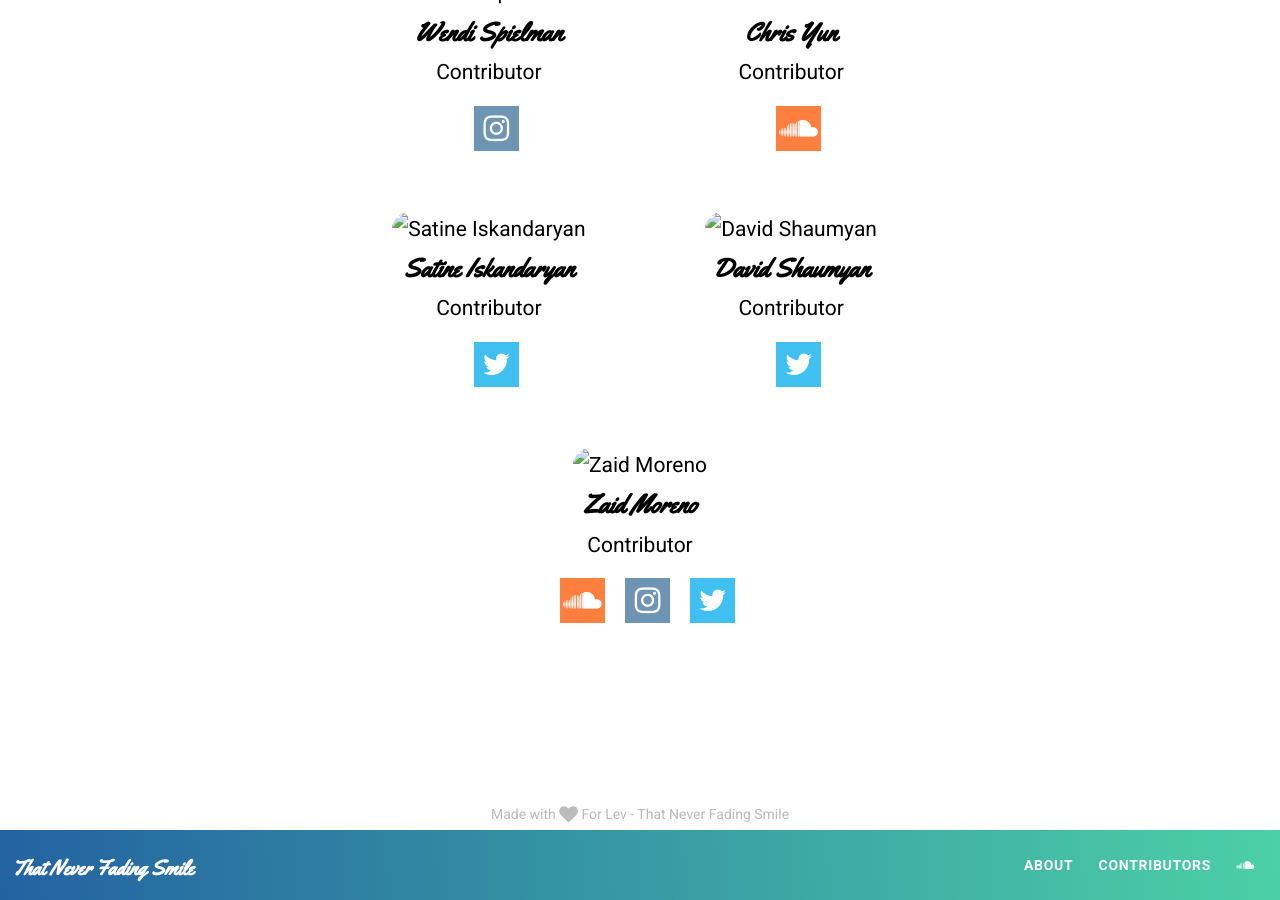
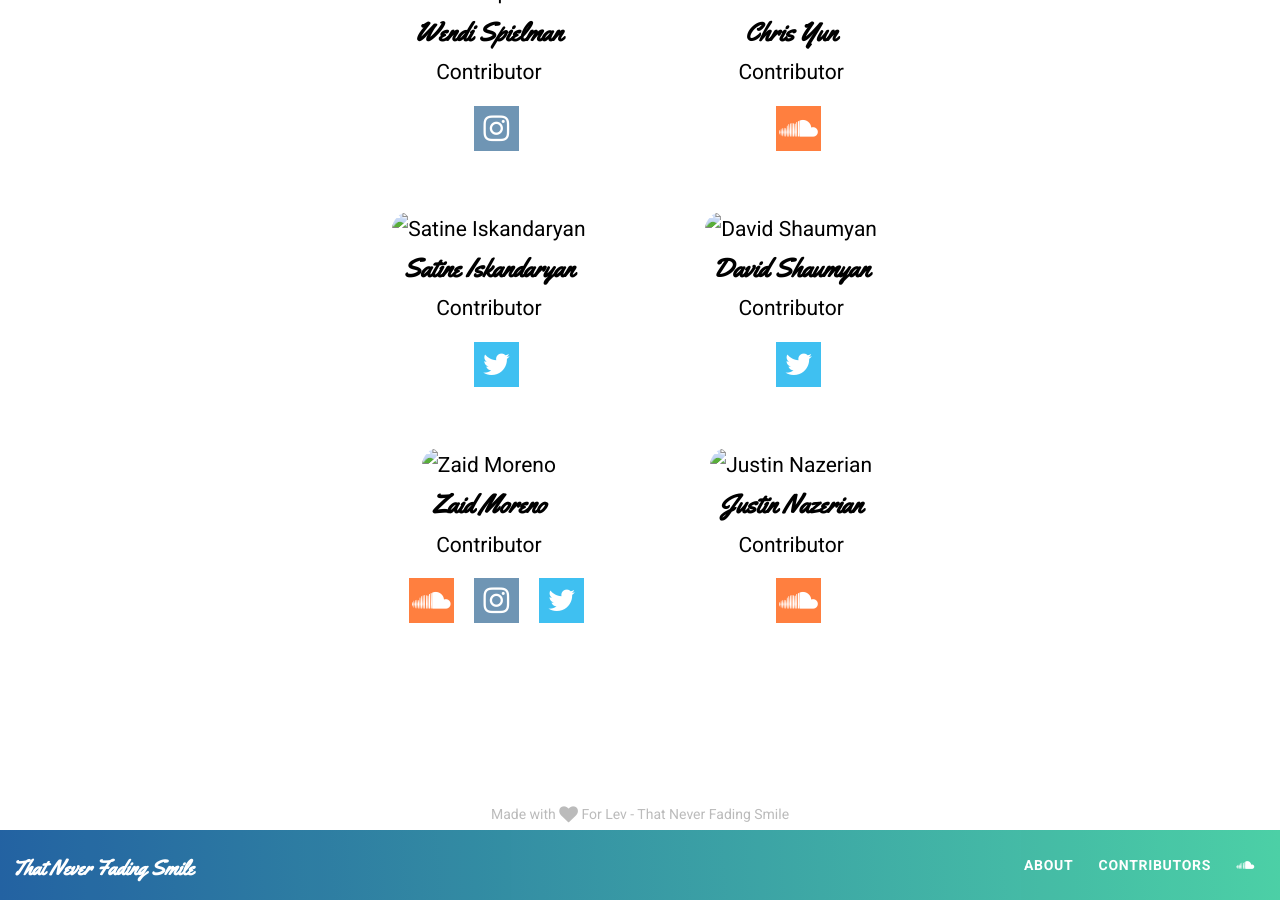
Before and after one commit to balzohrd/flapjack, a Jekyll site: the page built from contributors.md, in a window 1280 px wide and 900 px high, scrolled down 1488 px. Built offline with Jekyll 4.4.1, drawn with Linux system fonts in a browser that asks for light colours; nearby versions of some CDN libraries; comment, search, counter and statistics services are not loaded.

```diff
--- a/_posts/2015-12-09-volume-twenty.markdown
+++ b/_posts/2015-12-09-volume-twenty.markdown
@@ -4,7 +4,7 @@
 date:   2015-12-09 12:49:24
 author: Zaid Moreno
 description: "Curated By: Zaid Moreno"
-categories: Volume Nineteen
-excerpt: "Volume nineteen curated by Zaid Moreno That Never Fading Smile, Want to hear more great music? Check back every Wednesday"
+categories: Volume Twenty
+excerpt: "Volume Twenty curated by Zaid Moreno That Never Fading Smile, Want to hear more great music? Check back every Wednesday"
 ---
 <iframe width="100%" height="450" scrolling="no" frameborder="no" src="https://w.soundcloud.com/player/?url=https%3A//api.soundcloud.com/playlists/173705131%3Fsecret_token%3Ds-JQfpO&amp;auto_play=false&amp;hide_related=true&amp;show_comments=false&amp;show_user=true&amp;show_reposts=false&amp;visual=true"></iframe>
--- a/contributors.md
+++ b/contributors.md
@@ -106,6 +106,14 @@
     google_plus_link:
     instagram_username: zaidmoreno
     site_link:
+  - name: Justin Nazerian
+    image_path: assets/images/justin_n.jpg
+    position: Contributor
+    soundcloud: juniorpersian
+    twitter_username:
+    google_plus_link:
+    instagram_username:
+    site_link:
 
 ---
 That Never Fading Smile is a collaboration between some of Lev’s closest friends. We are music lovers inspired by songs, riffs and lyrics of various genres from all around the world. Each contributor brings their own unique influence to the mix, See below for more information on each of us
```
Also changed, not shown: _posts/2015-12-16-volume-twentyone.markdown (added, +10 -0 lines), assets/images/justin_n.jpg (added).
